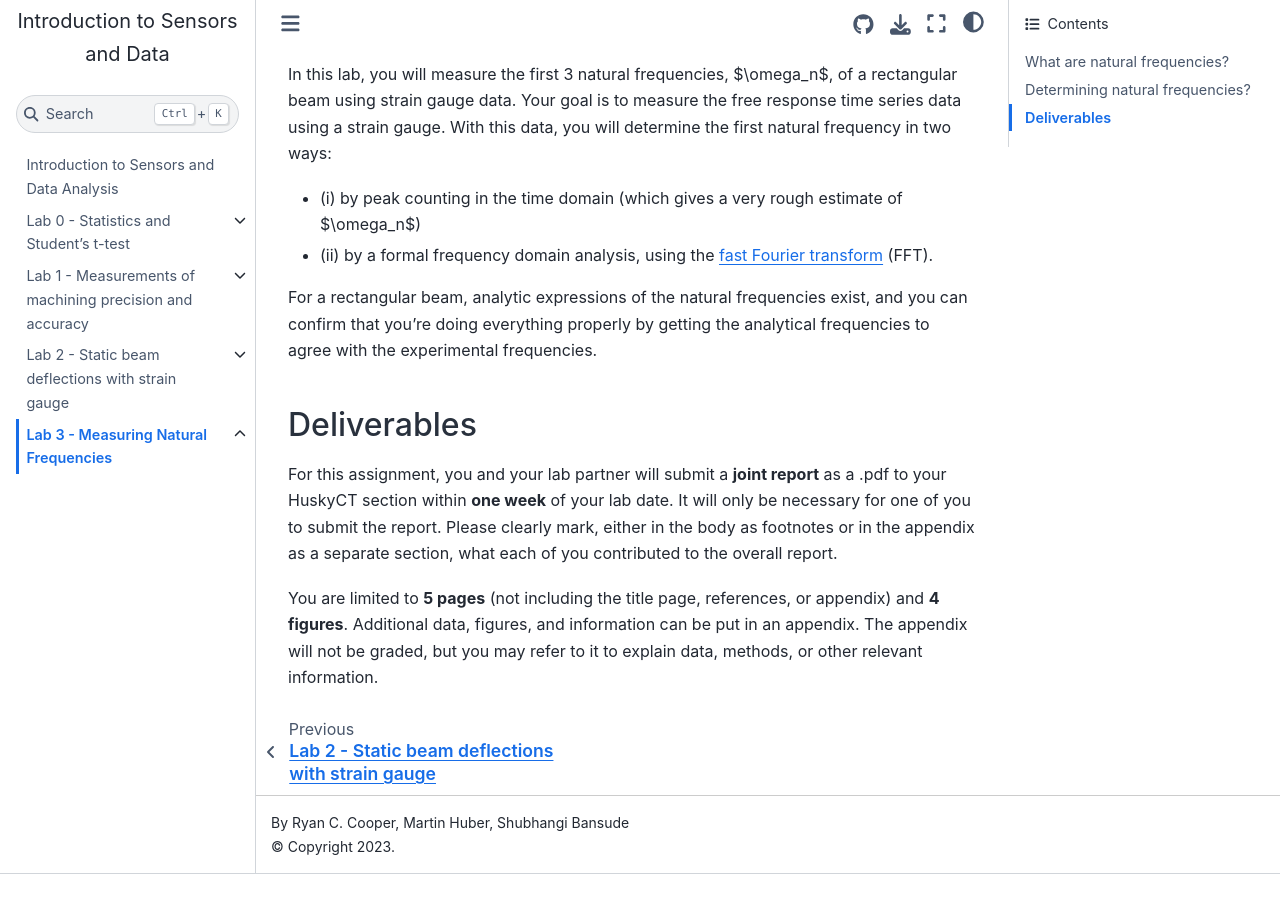
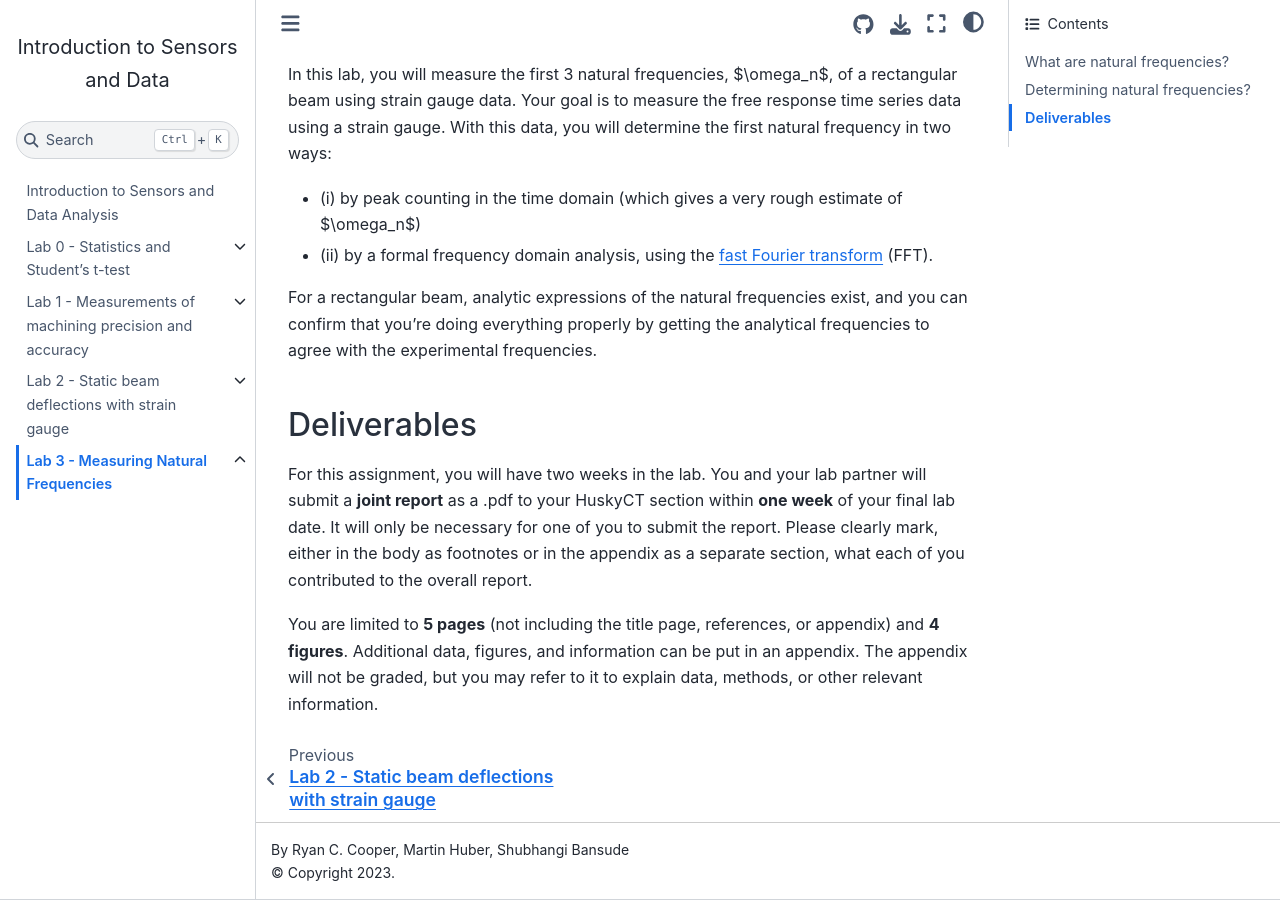
Before and after one commit to cooperrc/sensors_and_data, a Jupyter Book: the page built from ME3263-Lab_03/README.md, in a window 1280 px wide and 900 px high, scrolled down 562 px. Built offline with Jupyter Book 1.0.4 settings and Sphinx 7.4.7 and the Sphinx Book theme 1.1.4, drawn with Linux system fonts in a browser that asks for light colours; pages that are not in the unit, such as notebooks, are missing from menus; before the commit the page ends 1436 px from its top, so only the background shows below that.

Commit message:
Clarifying length and due date in Lab-03 readme

```diff
--- a/ME3263-Lab_03/README.md
+++ b/ME3263-Lab_03/README.md
@@ -31,6 +31,6 @@
 
 ## Deliverables
 
-For this assignment, you and your lab partner will submit a __joint report__ as a .pdf to your HuskyCT section within __one week__ of your lab date. It will only be necessary for one of you to submit the report. Please clearly mark, either in the body as footnotes or in the appendix as a separate section, what each of you contributed to the overall report.
+For this assignment, you will have two weeks in the lab. You and your lab partner will submit a __joint report__ as a .pdf to your HuskyCT section within __one week__ of your final lab date. It will only be necessary for one of you to submit the report. Please clearly mark, either in the body as footnotes or in the appendix as a separate section, what each of you contributed to the overall report.
 
 You are limited to __5 pages__ (not including the title page, references, or appendix) and __4 figures__. Additional data, figures, and information can be put in an appendix. The appendix will not be graded, but you may refer to it to explain data, methods, or other relevant information.
```
